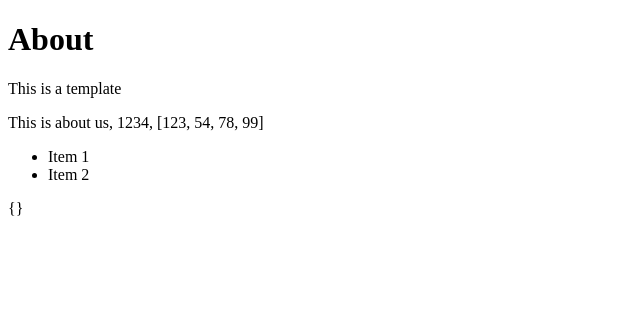
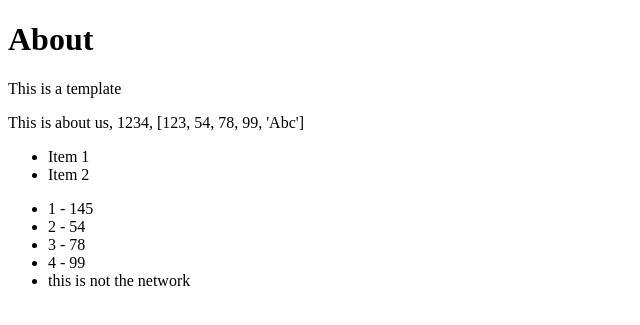
Before and after one commit to Rutrle/Django-toturial, a Django app: page /about/ in a window 1280 px wide. Shown: the part 70-395 px from the top of the page, without its empty margins (0-640 px from the left). Run offline with Django 3.2, Linux system fonts and the light colour scheme.

Commit message:
template tags and filters

```diff
--- a/src/trydjango/pages/views.py
+++ b/src/trydjango/pages/views.py
@@ -13,9 +13,10 @@ def contact_view(request,*args, **kwargs):
 
 def about_view(request,*args, **kwargs):
     my_context = {
-        "my_text":"This is about us",
+        "title":"This is about us",
+        "this_is_true": True,
         "my_number":1234,
-        "my_list":[123,54,78,99]
+        "my_list":[123,54,78,99,'Abc']
     }
 
 
--- a/src/trydjango/templates/about.html
+++ b/src/trydjango/templates/about.html
@@ -7,13 +7,27 @@
 
 <p>
 
-    {{my_text }}, {{ my_number }}, {{my_list}}
+    {{title }}, {{ my_number }}, {{my_list}}
 
 </p>
 
 <ul>
-<li>Item 1</li>
-<li>Item 2</li>
+    <li>Item 1</li>
+    <li>Item 2</li>
 </ul>
-{}
+<ul>
+    {% for my_sub_item in my_list %}
+    {% if my_sub_item == 123 %}
+    <li>{{forloop.counter}} - {{my_sub_item|add:22}}</li>
+    {% elif my_sub_item == "Abc" %}
+    <li>this is not the network</li>
+
+    {% else %}
+
+    <li>{{forloop.counter}} - {{my_sub_item}}</li>
+
+    {% endif %}
+    {% endfor %}
+</ul>
+
 {% endblock content %}
```
